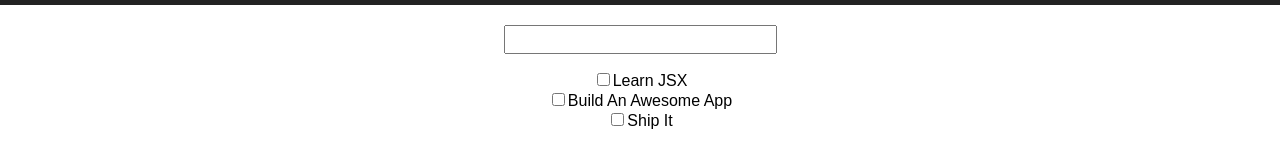
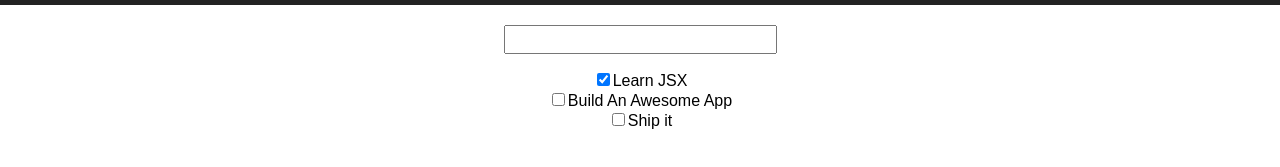
Before and after one commit to marb61a/react_todos, a React (Create React App) app: page / in a window 1280 px wide. Shown: the part 185-352 px from the top of the page. Built offline with nearby package versions, Linux system fonts and the light colour scheme.

Commit message:
changing static todo rendering to state based

```diff
--- a/src/App.js
+++ b/src/App.js
@@ -3,6 +3,17 @@
 import './App.css';
 
 class App extends Component {
+  constructor(){
+    super();
+    this.state = {
+      todos: [
+        {id: 1, name: 'Learn JSX', isComplete: true},
+        {id: 2, name: 'Build An Awesome App', isComplete: false},
+        {id: 3, name: 'Ship it', isComplete: false}
+      ]
+    };
+  }
+
   render() {
     return (
       <div className="App">
@@ -17,12 +28,15 @@
         </div>
         <div className="Todo-List">
           <ul>
-            <li> <input type="checkbox"/>Learn JSX</li>
-            <li> <input type="checkbox"/>Build An Awesome App</li>
-            <li> <input type="checkbox"/>Ship It</li>
+            {this.state.todos.map(todo =>
+              // Need a key property when using an array or iterator
+              <li key={todo.id}>
+                <input type="checkbox" checked={todo.isComplete}/>
+                  {todo.name}
+              </li>
+            )}
           </ul>
         </div>
-
       </div>
     );
   }
```
